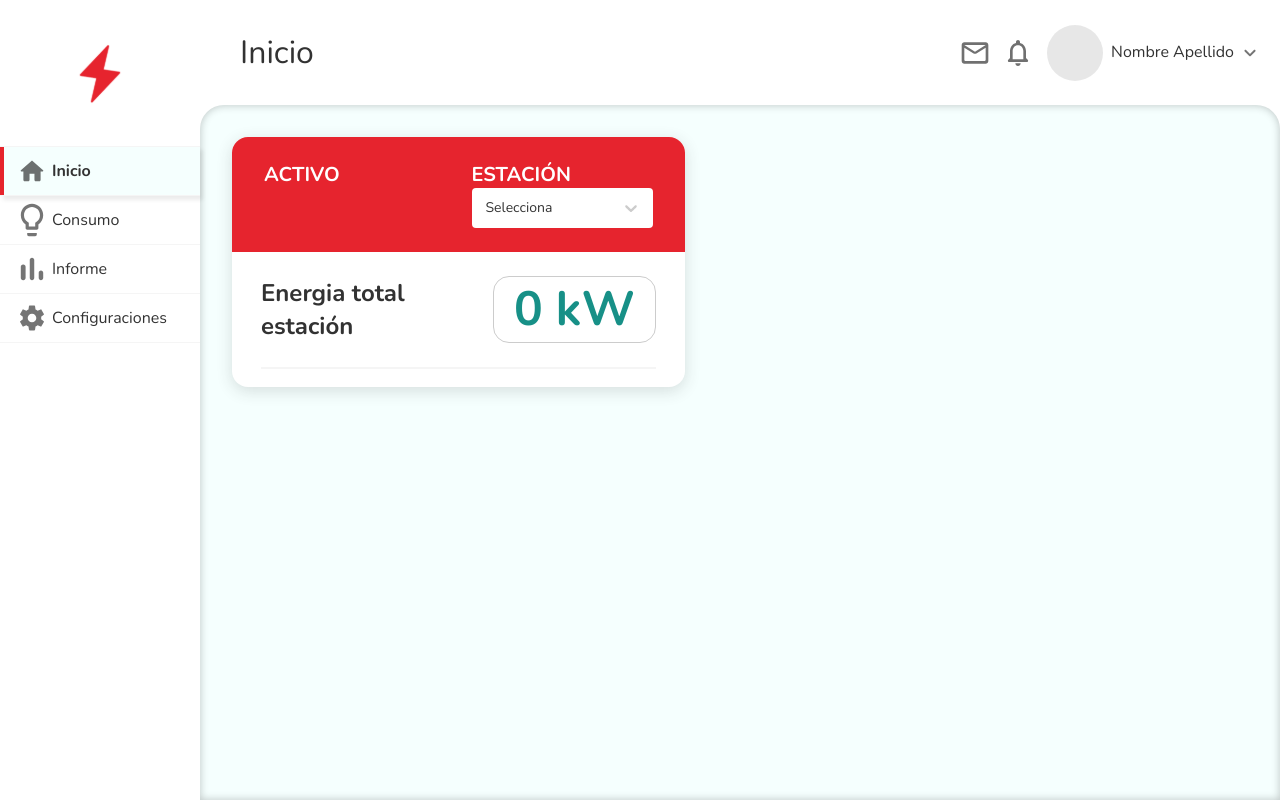
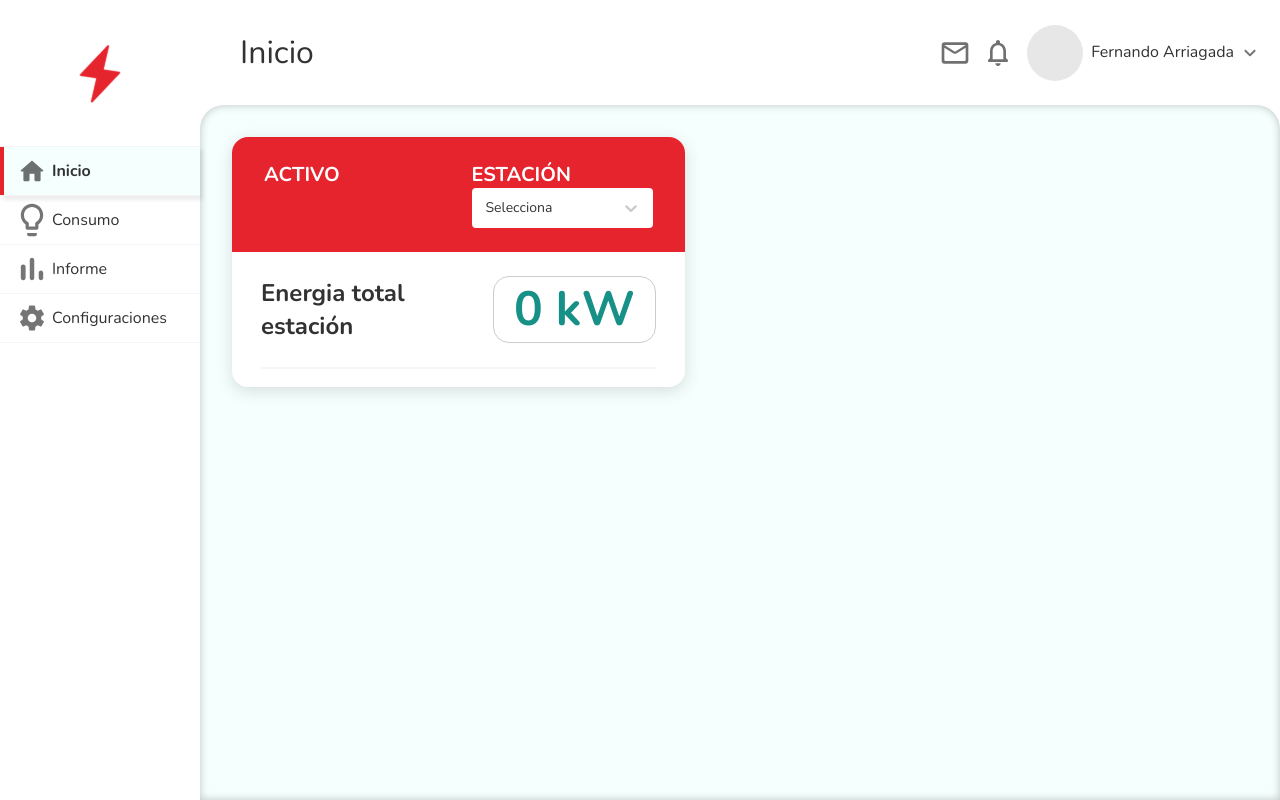
Before and after one commit to farriagadal/charge-monitor, a React (Vite) app: page / in a window 1280 px wide. Built offline with nearby package versions, Linux system fonts and the light colour scheme; no server answers.

Commit message:
add Readme

```diff
--- a/src/components/Navbar/index.tsx
+++ b/src/components/Navbar/index.tsx
@@ -11,7 +11,7 @@ const Navbar = () => {
       </Icons>
       <Profile>
         <Avatar />
-        <p>Nombre Apellido</p>
+        <p>Fernando Arriagada</p>
         <img src="/expand_more.svg" />
       </Profile>
     </Container>
```
